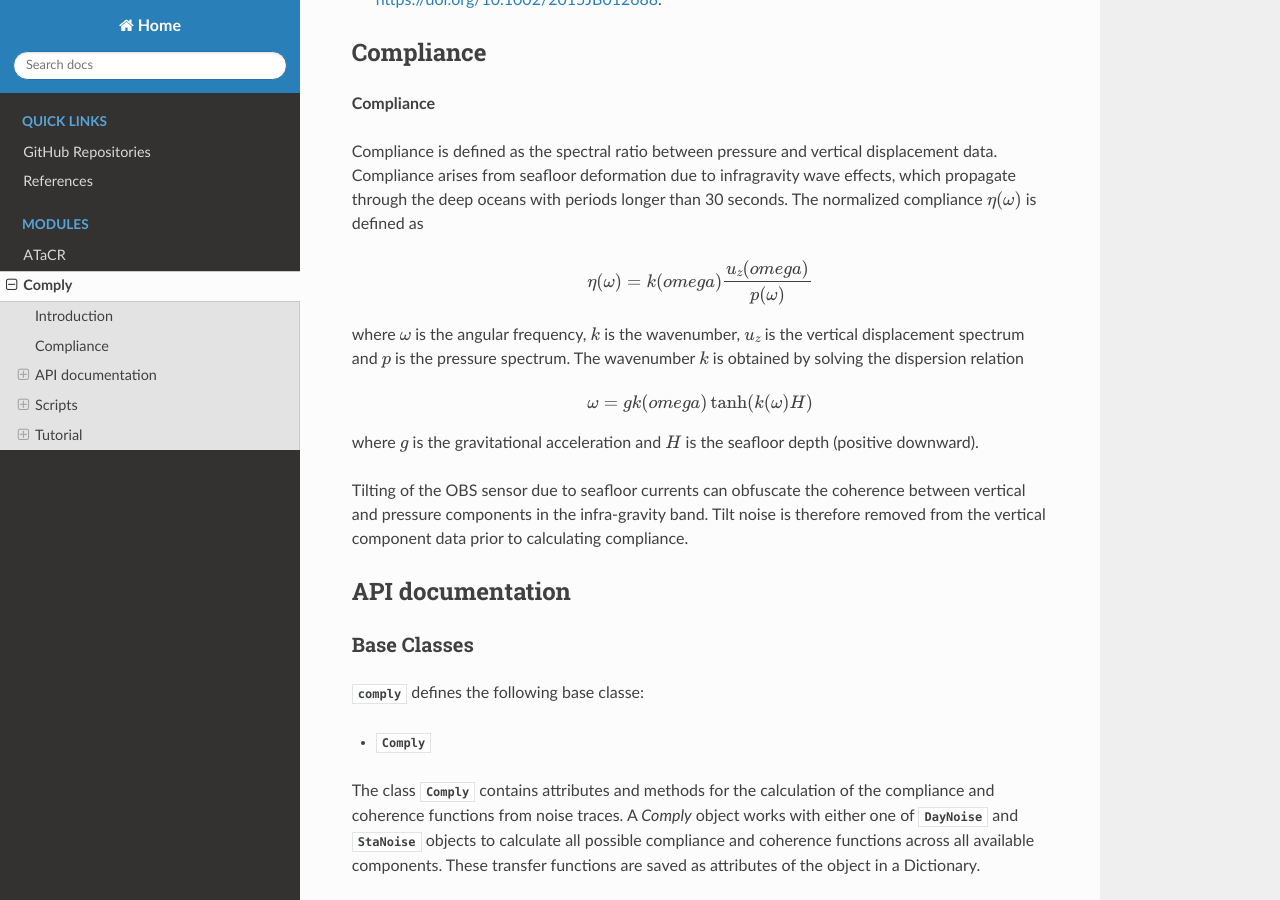
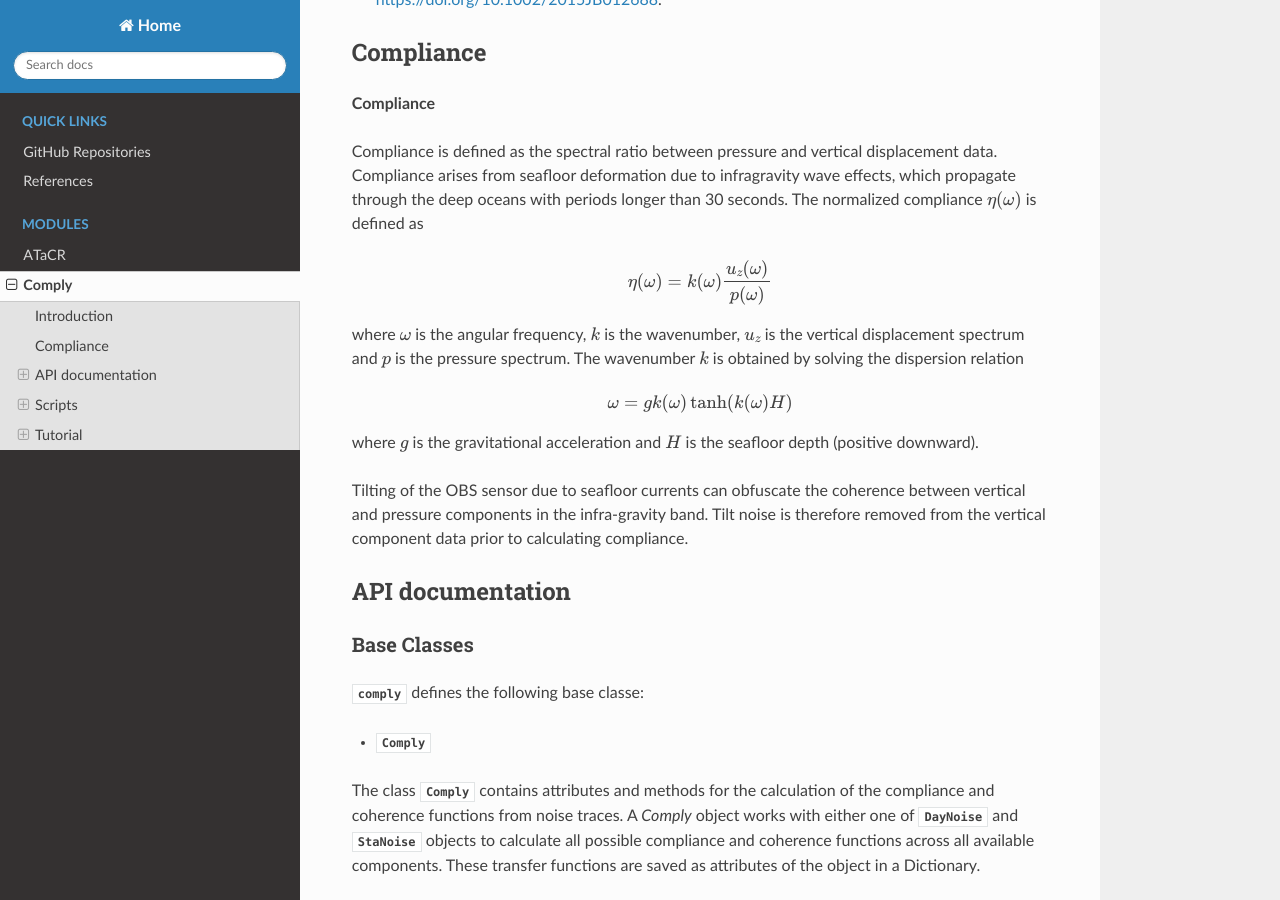
Before and after one commit to nfsi-canada/OBStools, a Sphinx documentation site: the page built from docs/comply.rst, in a window 1280 px wide and 900 px high, scrolled down 566 px. Built offline with Sphinx 7.4.7 and the Read the Docs theme 2.0.0, drawn with Linux system fonts in a browser that asks for light colours.

Commit message:
fixed typo in docs

```diff
--- a/docs/comply.rst
+++ b/docs/comply.rst
@@ -37,7 +37,7 @@ oceans with periods longer than 30 seconds. The normalized compliance
 
 .. math::
 
-   \eta(\omega) = k(omega)\frac{u_z(omega)}{p(\omega)}
+   \eta(\omega) = k(\omega)\frac{u_z(\omega)}{p(\omega)}
 
 where :math:`\omega` is the angular frequency, :math:`k` is the wavenumber,
 :math:`u_z` is the vertical displacement spectrum and :math:`p` is the
@@ -46,7 +46,7 @@ dispersion relation
 
 .. math::
 
-   \omega = gk(omega)\tanh(k(\omega)H)
+   \omega = gk(\omega)\tanh(k(\omega)H)
 
 where :math:`g` is the gravitational acceleration and :math:`H` is
 the seafloor depth (positive downward).
```
